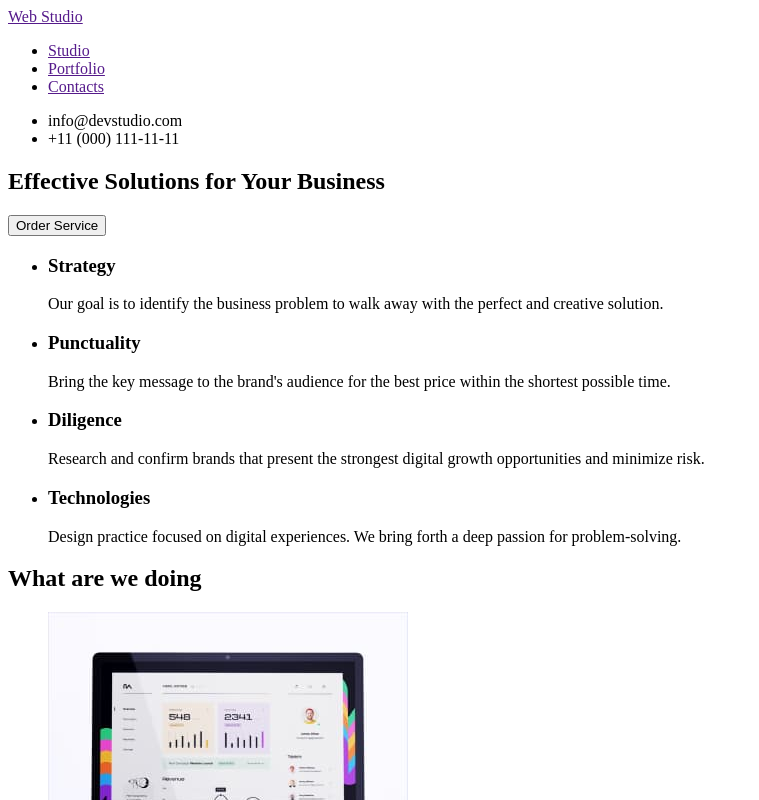
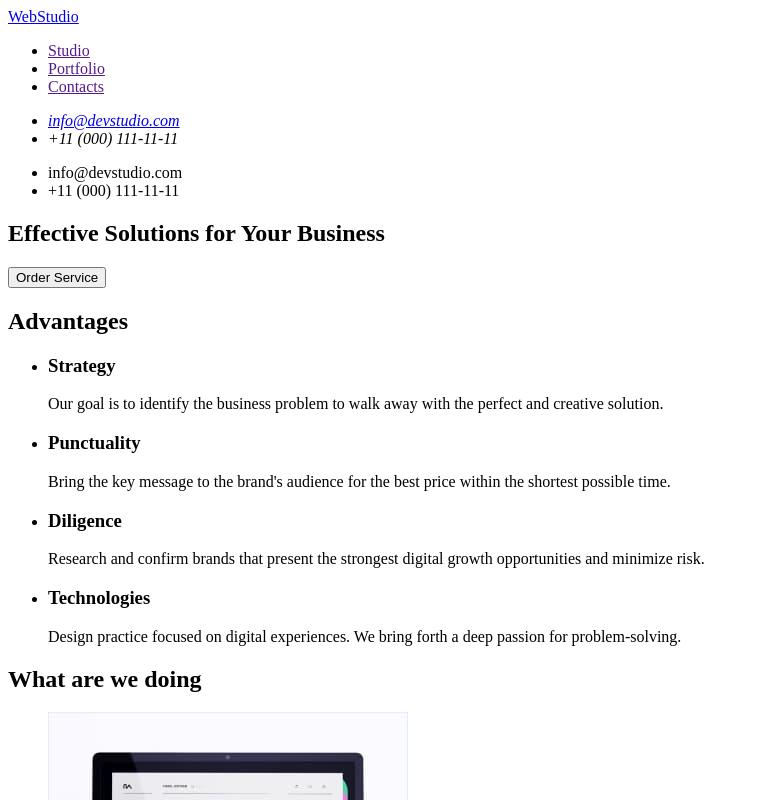
Before and after one commit to VlasiukArtem/goit-markup-hw-01, a plain HTML site: page index.html in a window 1280 px wide. Shown: the top 800 px of the page, without its empty margins (0-759 px from the left). Drawn offline with Linux system fonts and the light colour scheme.

Commit message:
aditing html

```diff
--- a/index.html
+++ b/index.html
@@ -7,7 +7,7 @@
   </head>
   <body>
     <header>
-      <a href="">Web Studio</a>
+      <a href="./index.html">WebStudio</a>
       <nav>
         <ul>
           <li><a href="">Studio</a></li>
@@ -15,6 +15,12 @@
           <li><a href="">Contacts</a></li>
         </ul>
       </nav>
+      <address>
+        <ul>
+          <li><a href="mailto:info@devstudio.com">info@devstudio.com</a></li>
+          <li><a href="tel:+110001111111"></a>+11 (000) 111-11-11</li>
+        </ul>
+      </address>
       <ul>
         <li><a href=""></a>info@devstudio.com</li>
         <li><a href=""></a>+11 (000) 111-11-11</li>
@@ -26,6 +32,7 @@
         <button type="button">Order Service</button>
       </section>
       <section>
+        <h2>Advantages</h2>
         <ul>
           <li>
             <h3>Strategy</h3>
@@ -106,7 +113,7 @@
       </section>
     </main>
     <footer>
-      <a href="">Web Studio</a>
+      <a href="./index.html">WebStudio</a>
       <p>
         Increase the flow of customers and sales for your business with digital
         marketing & growth solutions.
```
